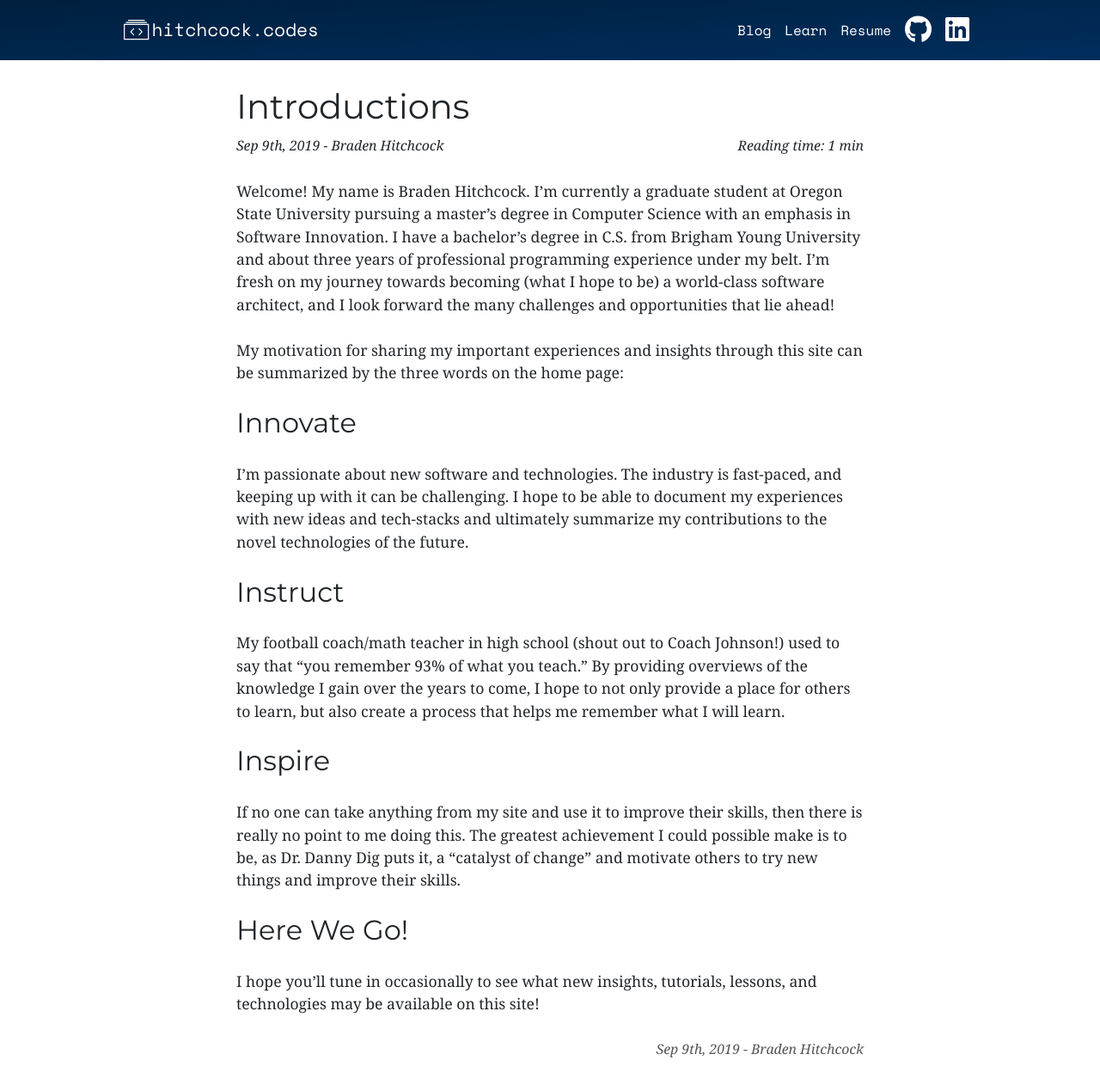
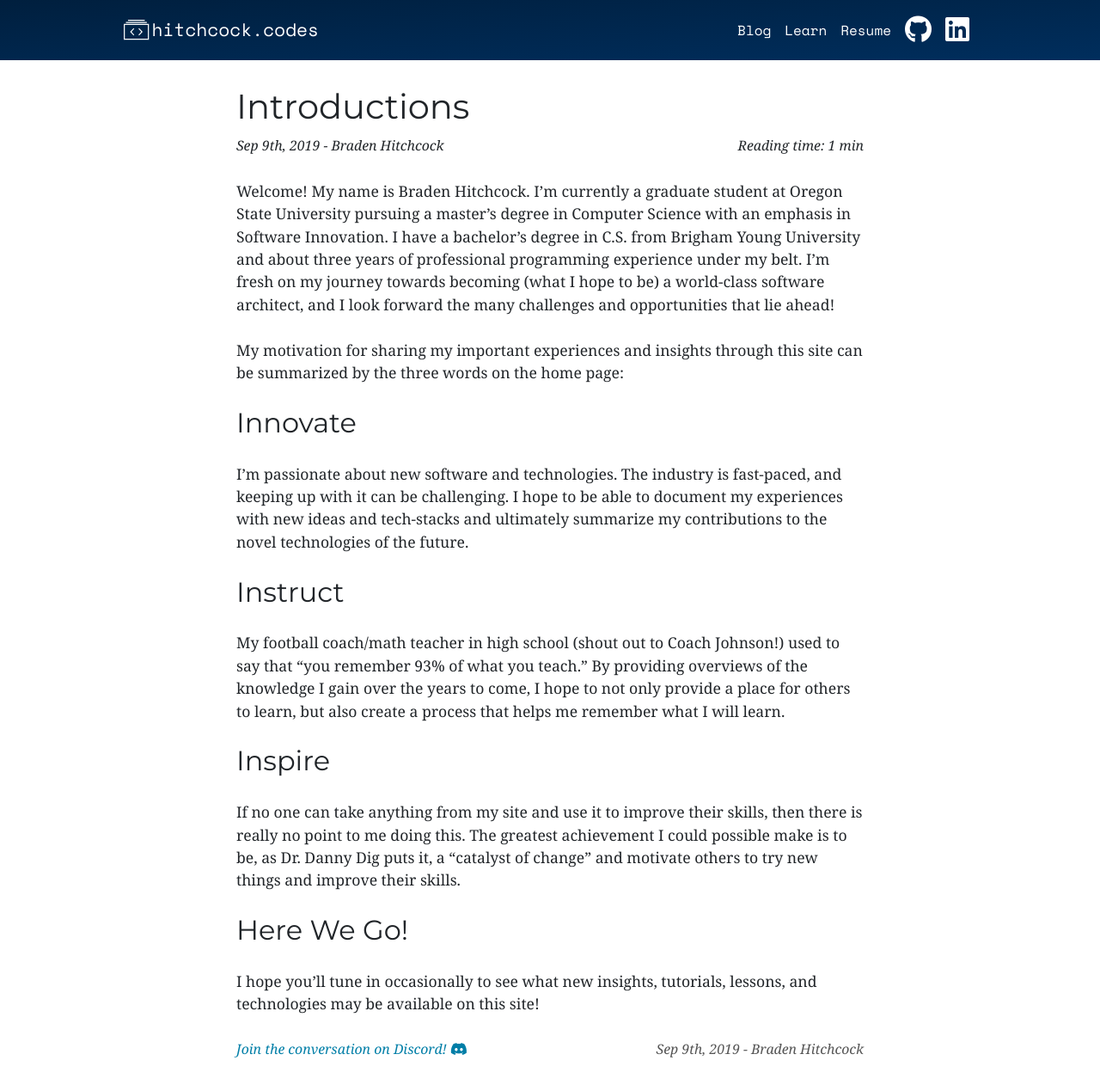
Before and after one commit to bradenhc/bradenhc.github.io, a Jekyll site: the page built from collections/_posts/2019-09-09-introductions.md, in a window 1280 px wide and 1334 px high. Shown: the top 1269 px of the window at 86% size. Built offline with Jekyll 4.4.1, drawn with Linux system fonts in a browser that asks for light colours; nearby versions of some CDN libraries.

Commit message:
feat: add discord invite links for comments

```diff
--- a/_layouts/post.html
+++ b/_layouts/post.html
@@ -21,6 +21,9 @@ layout: default
             {{ content }}
 
             <div class="post-footer">
+                <a class="discord-invite" href="https://discord.gg/{{ page.discord }}">
+                    Join the conversation on Discord! <i class="fab fa-discord fa-1x"></i>
+                </a>
                 <span class="signature">{{ page.date | date_to_string: "ordinal", "US" }} - {{ page.author }}</span>
             </div>
         </div>
--- a/assets/css/post.scss
+++ b/assets/css/post.scss
@@ -1,6 +1,7 @@
 ---
 ---
 @import "breakpoints";
+@import "colors";
 @import "post";
 
 .container-main {
@@ -47,6 +48,10 @@
         font-size: 0.9em;
         font-style: italic;
 
+        .discord-invite {
+            color: $cLink;
+        }
+
         .signature {
             color: #555555;
             margin-left: auto;
```
Also changed, not shown: collections/_posts/2019-09-09-introductions.md (+1 -0 lines), collections/_posts/2020-05-05-better-tools-unix-philosophy.md (+1 -0 lines), collections/_posts/2020-11-17-ownership-and-software-design.md (+1 -0 lines), collections/_posts/2021-10-20-agile-development-power-in-the-principle.md (+1 -0 lines).
